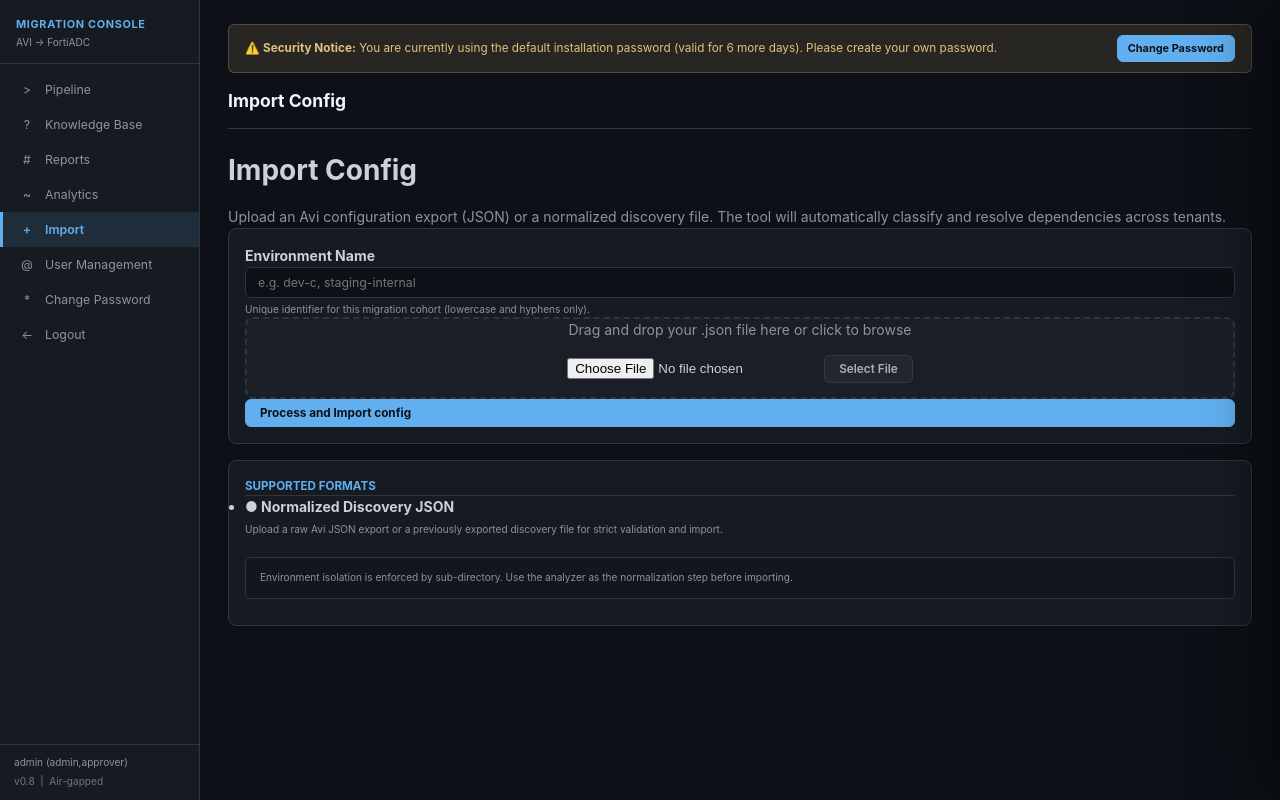
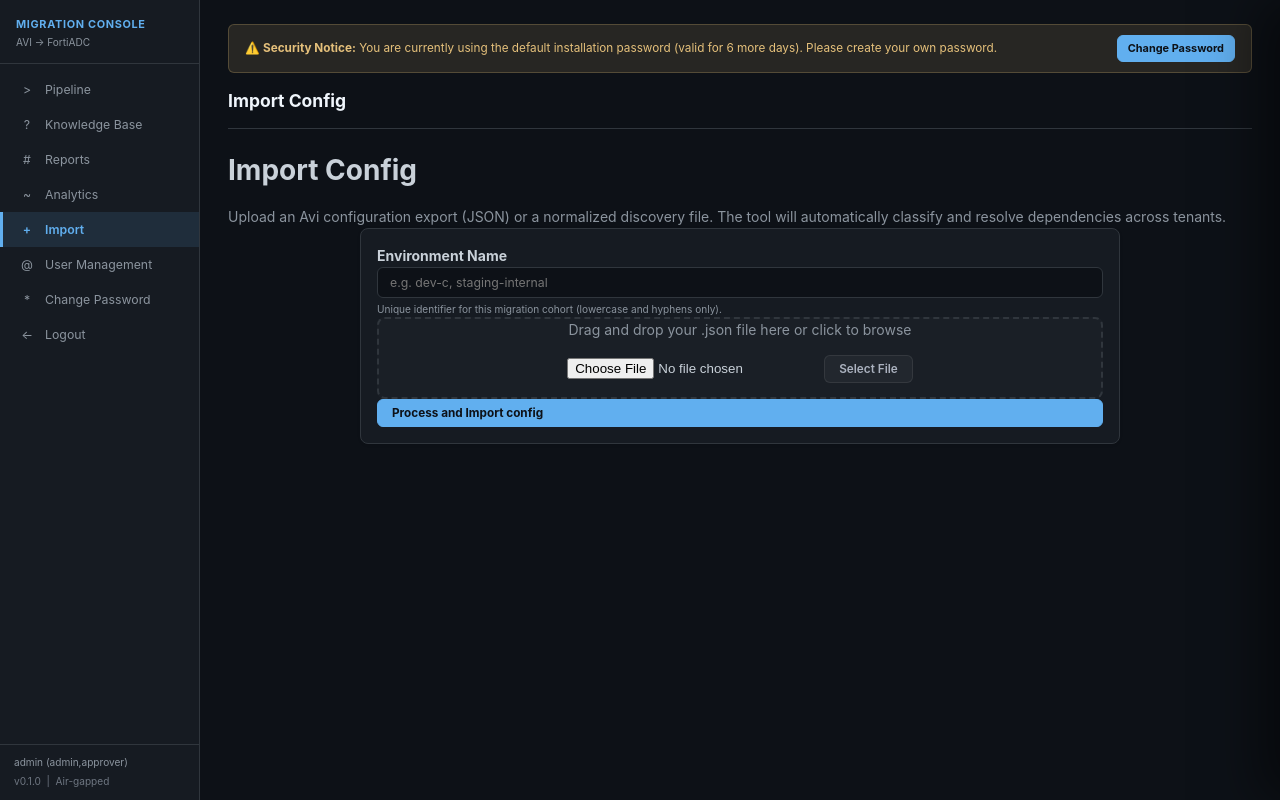
Before and after one commit to Arunar09/avi2fortiadc, a Flask app: page /import in a window 1280 px wide. Run offline with Flask 3, Linux system fonts and the light colour scheme; a user stored in the database is signed in; some libraries are stand-ins or nearby versions.

Commit message:
fix(ui): freeze sidebar on scroll, remove redundant format box, align version to v0.1.0

```diff
--- a/core/llm_gateway.py
+++ b/core/llm_gateway.py
@@ -350,7 +350,7 @@ class LLMGateway:
         headers = {
             "Content-Type":  "application/json",
             "Authorization": f"Bearer {api_key}",
-            "X-Tool-Version": "migration-tool-v0.8",
+            "X-Tool-Version": "migration-tool-v0.1.0",
             "X-Request-Source": "avi-fortiadc-migration",
         }
         payload = {
--- a/static/app.css
+++ b/static/app.css
@@ -48,6 +48,10 @@ pre {
   display: flex;
   flex-direction: column;
   padding: 0;
+  position: sticky;
+  top: 0;
+  height: 100vh;
+  overflow-y: auto;
 }
 
 .main-content {
--- a/templates/base.html
+++ b/templates/base.html
@@ -66,7 +66,7 @@
 
     <div class="sidebar-footer">
       <div class="text-mini text-muted mb-1">{{ current_user.username }} ({{ current_user.role }})</div>
-      v0.8 &nbsp;|&nbsp; Air-gapped
+      v0.1.0 &nbsp;|&nbsp; Air-gapped
     </div>
   </nav>
 
--- a/templates/import.html
+++ b/templates/import.html
@@ -8,8 +8,8 @@
     </div>
 </div>
 
-<div class="row">
-    <div class="col-lg-8">
+<div class="row justify-content-center">
+    <div class="col-12" style="max-width: 760px; margin: 0 auto;">
         {# ── Success State ── #}
         {% if result and result.success %}
         <div class="card mb-4 p-4 animate-fade-in shadow-sm" style="background: rgba(152, 195, 121, 0.08); border: 1px solid rgba(152, 195, 121, 0.25);">
@@ -77,27 +77,6 @@
         </div>
         {% endif %}
     </div>
-
-    <div class="col-lg-4">
-        <div class="card h-100" style="background: #161b22; border: 1px solid #30363d;">
-            <div class="card-header bg-transparent py-3" style="border-bottom: 1px solid #30363d;">
-                <h5 class="mb-0 font-monospace small uppercase tracking-wider" style="color: #61afef;">Supported Formats</h5>
-            </div>
-            <div class="card-body">
-                <ul class="list-unstyled mb-0">
-                    <li class="mb-4">
-                        <div class="text-light font-bold mb-1">● Normalized Discovery JSON</div>
-                        <p class="text-mini text-muted mb-0">Upload a raw Avi JSON export or a previously exported discovery file for strict validation and import.</p>
-                    </li>
-                </ul>
-                <div class="panel mt-4 p-3 rounded" style="background: #12161f; border: 1px solid #30363d;">
-                    <div class="text-mini text-muted italic">
-                        Environment isolation is enforced by sub-directory. Use the analyzer as the normalization step before importing.
-                    </div>
-                </div>
-            </div>
-        </div>
-    </div>
 </div>
 
 <script>
@@ -110,16 +89,16 @@
     if (dropzone) {
         dropzone.addEventListener('dragover', (e) => {
             e.preventDefault();
-            dropzone.style.borderColor = '#5b9cf6';
-            dropzone.style.backgroundColor = 'rgba(91, 156, 246, 0.05)';
+            dropzone.style.borderColor = '#61afef';
+            dropzone.style.backgroundColor = 'rgba(97, 175, 239, 0.08)';
         });
         dropzone.addEventListener('dragleave', () => {
-            dropzone.style.borderColor = '#2a2f45';
+            dropzone.style.borderColor = '#30363d';
             dropzone.style.backgroundColor = 'transparent';
         });
         dropzone.addEventListener('drop', (e) => {
             e.preventDefault();
-            dropzone.style.borderColor = '#2a2f45';
+            dropzone.style.borderColor = '#30363d';
             dropzone.style.backgroundColor = 'transparent';
             if (e.dataTransfer.files.length) {
                 fileInput.files = e.dataTransfer.files;
```
